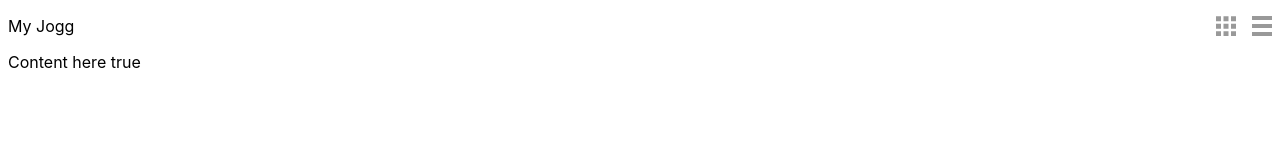
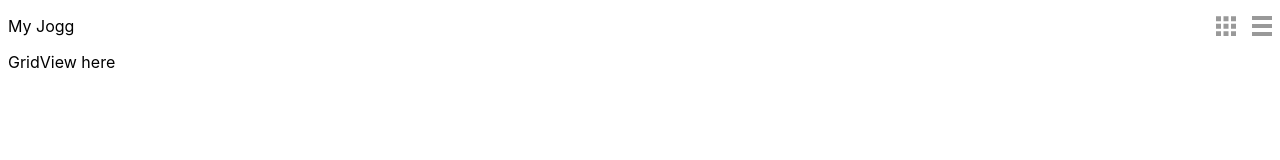
Before and after one commit to jiblu/jogg-coding-challenge, a Next.js app: page / in a window 1280 px wide. Shown: the top 160 px of the page. Built offline with nearby package versions, Linux system fonts and the light colour scheme.

Commit message:
content conditionally rendering view

```diff
--- a/components/content.js
+++ b/components/content.js
@@ -1,12 +1,16 @@
 import GridView from './gridView'
 import ListView from './listView'
 import { Page } from '../styles/component'
-// conditionally render gridview vs listview to content
 
-const Content = props => (
-  <Page>
-    Content here {props.isGrid.toString()}
-  </Page>
-)
+const Content = props => {
+  let view = props.isGrid ?
+    <GridView items={props.items} /> :
+    <ListView items={props.items} />
+  return (
+    <Page>
+      {view}
+    </Page>
+  )
+}
 
 export default Content
```
